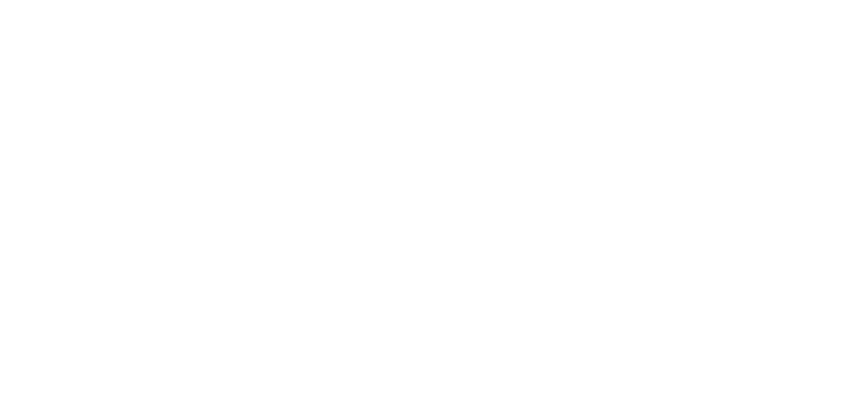
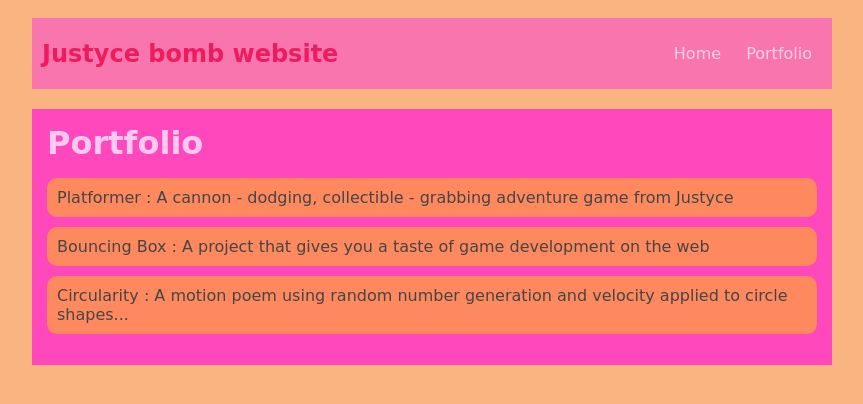
Before and after one commit to Justycemali/Justycemali.github.io, a plain HTML site: page portfolio.html in a window 1280 px wide. Shown: the whole page, without its empty margins (208-1071 px from the left). Drawn offline with Linux system fonts and the light colour scheme.

Commit message:
add portfolio.html file

```diff
--- a/portfolio.html
+++ b/portfolio.html
@@ -0,0 +1,34 @@
+<!DOCTYPE HTML>
+<html>
+    <head>
+        <title> Justyce bomb website</title>
+        <link rel="style stylesheet" href="style.css">
+    </head>
+
+    <body>
+      <div id="all-contents">
+        <nav>
+
+          <h1>Justyce bomb website</h1>
+          <ul id="nav-ul">
+             <li class="nav-li">
+             <a class="nav-a" href="index.html">Home</a>
+           </li>
+           <li class="nav-li">
+             <a class="nav-a" href="portfolio.html">Portfolio</a>
+           </li>
+       </ul>
+   </nav>
+   <main>
+    <div class="content">
+        <h1>Portfolio</h1>
+        <ul id="portfolio">
+          <li><a href="projects/platformer/">Platformer : A cannon - dodging, collectible - grabbing adventure game from Justyce</a></li>
+    <li><a href="projects/bouncing-box/">Bouncing Box : A project that gives you a taste of game development on the web </a></li>
+    <li><a href="projects/circularity/">Circularity : A motion poem using random number generation and velocity applied to circle shapes...</a></li
+        </ul>
+    </div>
+</main>
+      </div>
+    </body>
+</html>
--- a/style.css
+++ b/style.css
@@ -2,7 +2,7 @@ body {
     background: rgba(249, 154, 87, 0.742);
     color: rgba(255, 29, 123, 0.717);
     padding: 10px;
-    font-family: fantasy;
+    font-family: cursive;
 }
 #all-contents {
   max-width: 800px;
@@ -38,7 +38,7 @@ a {
 
 /* main container area beneath menu */
 main {
-    background: rgb(245, 238, 219);
+    background: rgb(255, 72, 188);
     display: flex;
 }
 .sidebar {
@@ -61,3 +61,27 @@ main {
 h2, h3 {
     margin: 0px;
 }
+  /* portfolio styles */
+  .content h1 {
+    color: rgb(255, 201, 239);
+}
+
+#portfolio {
+    list-style-type: none;
+    padding-left: 0;
+}
+
+#portfolio li {
+    background: #ff954ed9;
+    padding: 10px;
+    border-radius: 10px;
+    margin-bottom: 10px;
+}
+
+#portfolio li:hover {
+    background: #f536cf;
+}
+
+#portfolio a {
+    text-decoration: none;
+    color: #454545;
```
